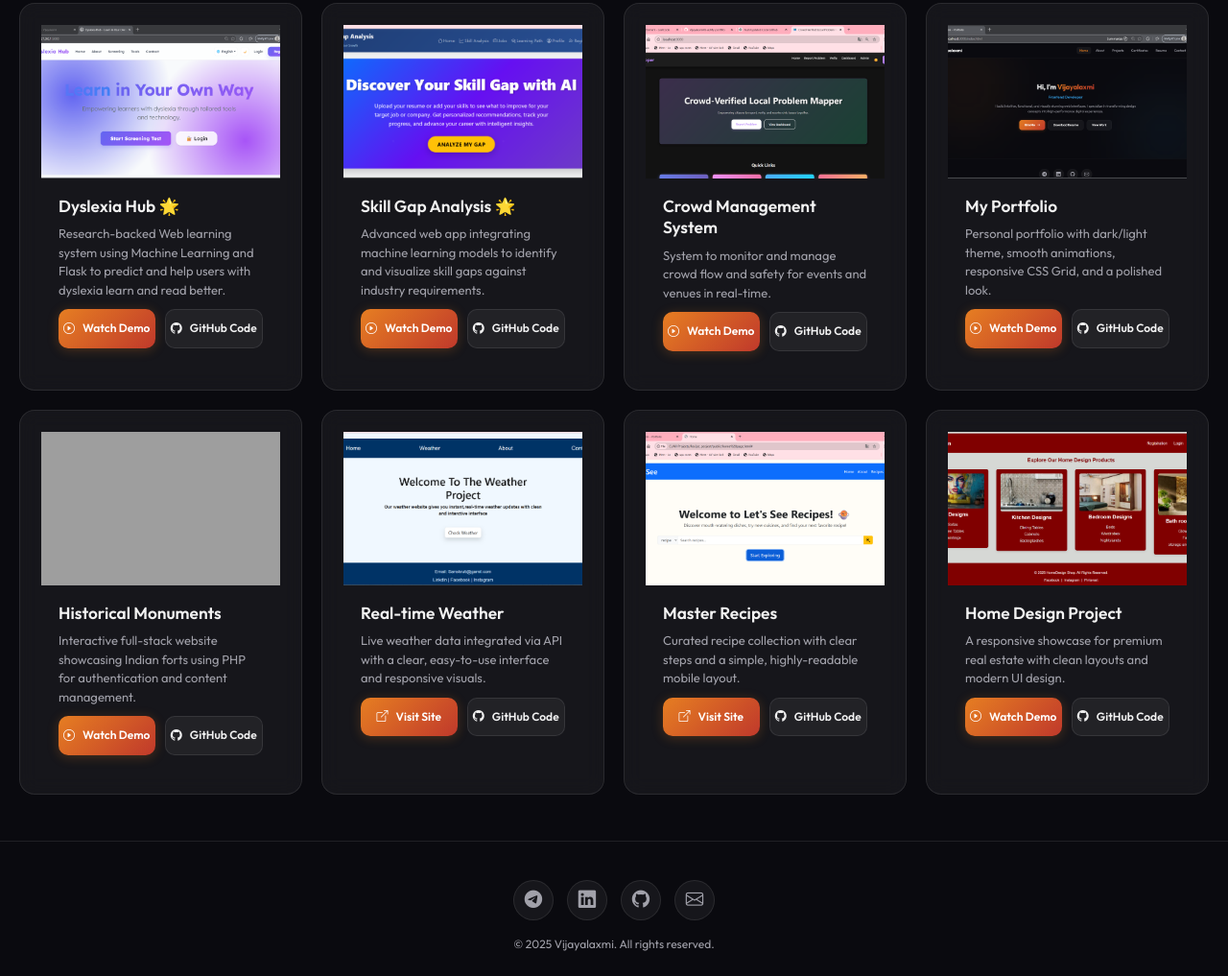
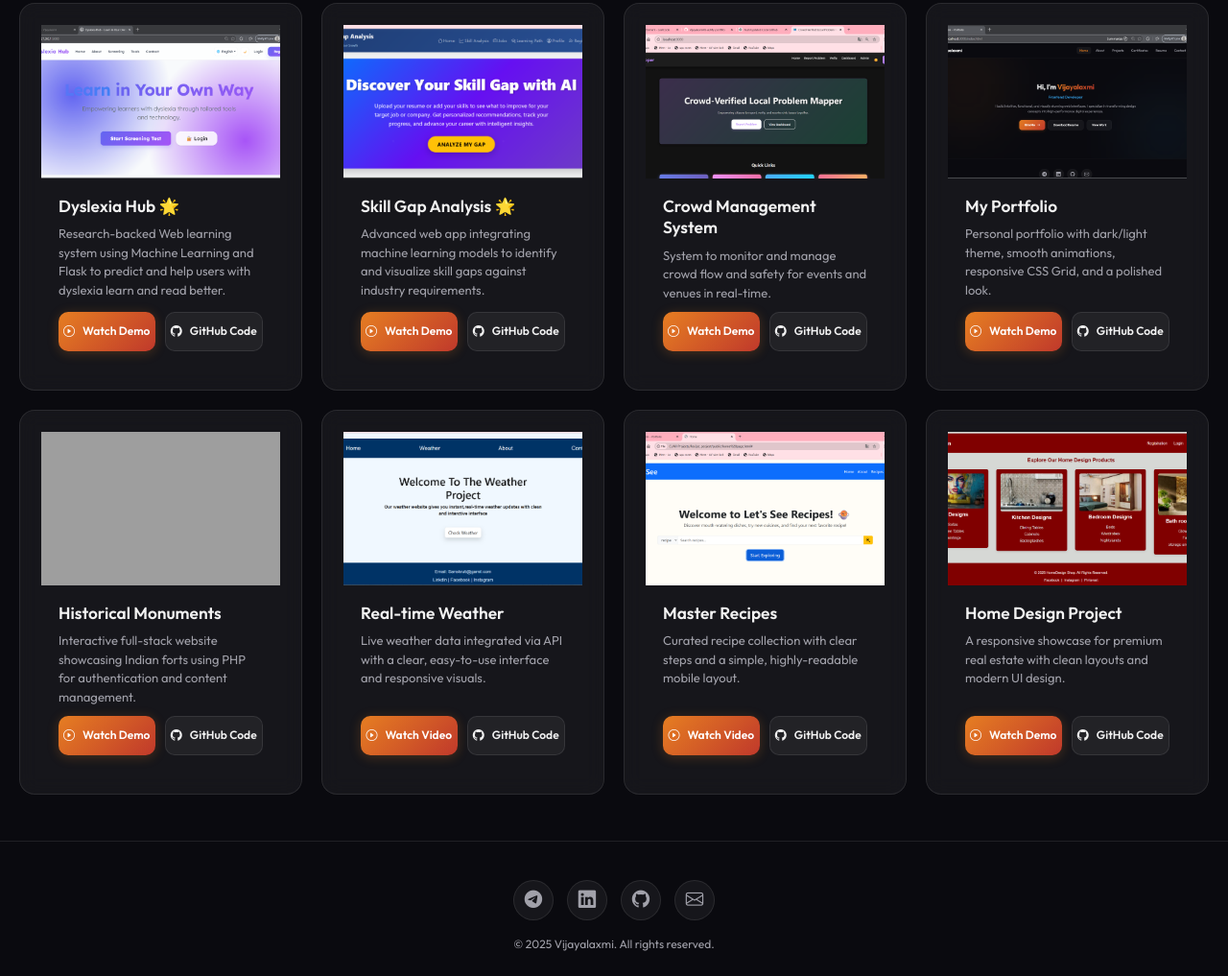
Before and after one commit to Vijayalaxmi45-ai/My-portfillo, a website: page public/my_projects.html in a window 1280 px wide. Shown: the part 231-1248 px from the top of the page at 96% size. Drawn offline with nearby package versions, Linux system fonts and the light colour scheme; grey boxes are pictures that could not be loaded.

Commit message:
fix: align card layouts and update buttons to Watch Demo / Watch Video

```diff
--- a/public/css/style.css
+++ b/public/css/style.css
@@ -354,6 +354,9 @@ nav ul li a.active {
   padding: 22px;
   transition: all 0.3s ease;
   backdrop-filter: blur(10px);
+  display: flex;
+  flex-direction: column;
+  height: 100%;
 }
 
 .card:hover,
--- a/public/my_projects.html
+++ b/public/my_projects.html
@@ -101,7 +101,7 @@
           <div class="card-title">Real-time Weather</div>
           <p class="card-desc">Live weather data integrated via API with a clear, easy-to-use interface and responsive visuals.</p>
           <div class="card-actions">
-            <a href="https://vijayalaxmi45-ai-weather-app.vercel.app/" target="_blank" rel="noopener" class="btn btn-primary"><i class="bi bi-box-arrow-up-right"></i> Visit Site</a>
+            <a href="https://vijayalaxmi45-ai-weather-app.vercel.app/" target="_blank" rel="noopener" class="btn btn-primary"><i class="bi bi-play-circle"></i> Watch Video</a>
             <a href="https://github.com/Vijayalaxmi45-ai/Weather-Project.git" target="_blank" rel="noopener" class="btn btn-secondary"><i class="bi bi-github"></i> GitHub Code</a>
           </div>
         </div>
@@ -113,7 +113,7 @@
           <div class="card-title">Master Recipes</div>
           <p class="card-desc">Curated recipe collection with clear steps and a simple, highly-readable mobile layout.</p>
           <div class="card-actions">
-            <a href="https://vijayalaxmi45-ai-weather-app.vercel.app/" target="_blank" rel="noopener" class="btn btn-primary"><i class="bi bi-box-arrow-up-right"></i> Visit Site</a>
+            <a href="https://vijayalaxmi45-ai-weather-app.vercel.app/" target="_blank" rel="noopener" class="btn btn-primary"><i class="bi bi-play-circle"></i> Watch Video</a>
             <a href="https://github.com/Vijayalaxmi45-ai/Recipe-Project.git" target="_blank" rel="noopener" class="btn btn-secondary" style="width: 100%;"><i class="bi bi-github"></i> GitHub Code</a>
           </div>
         </div>
```
